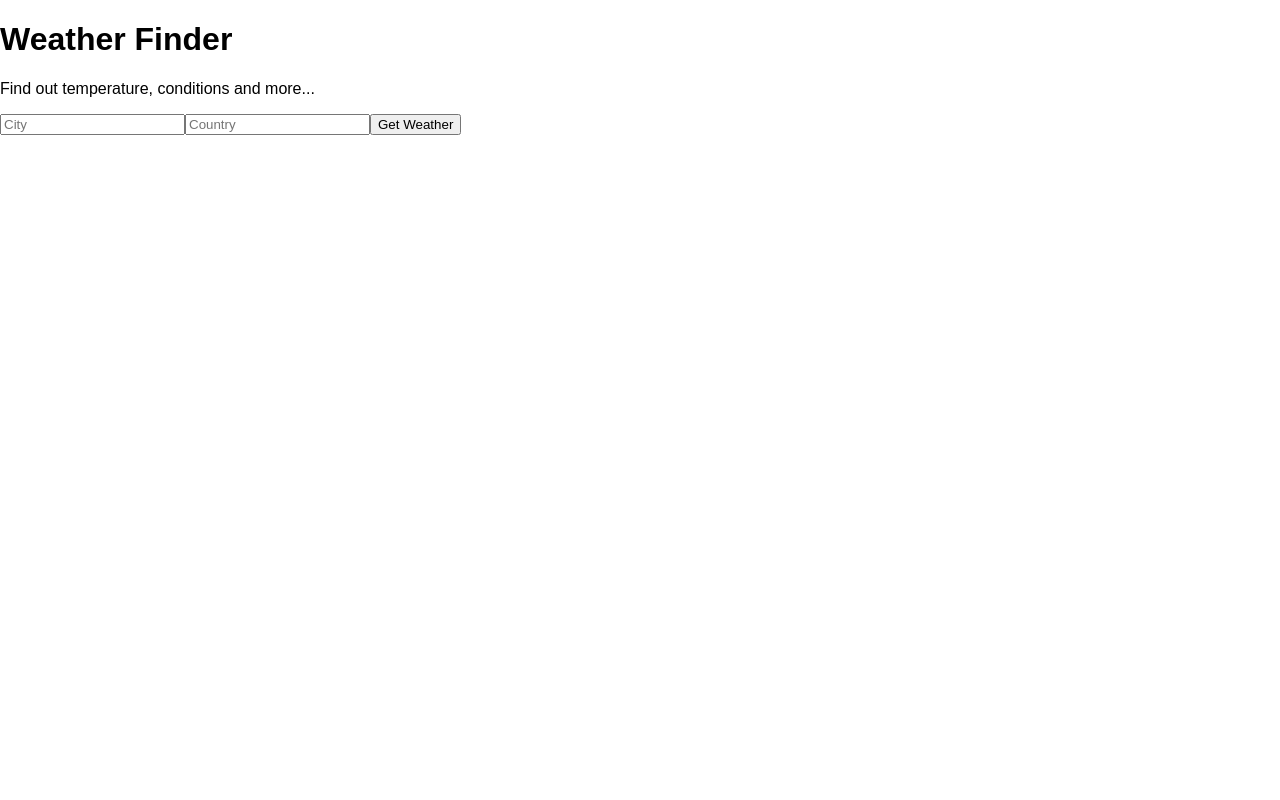
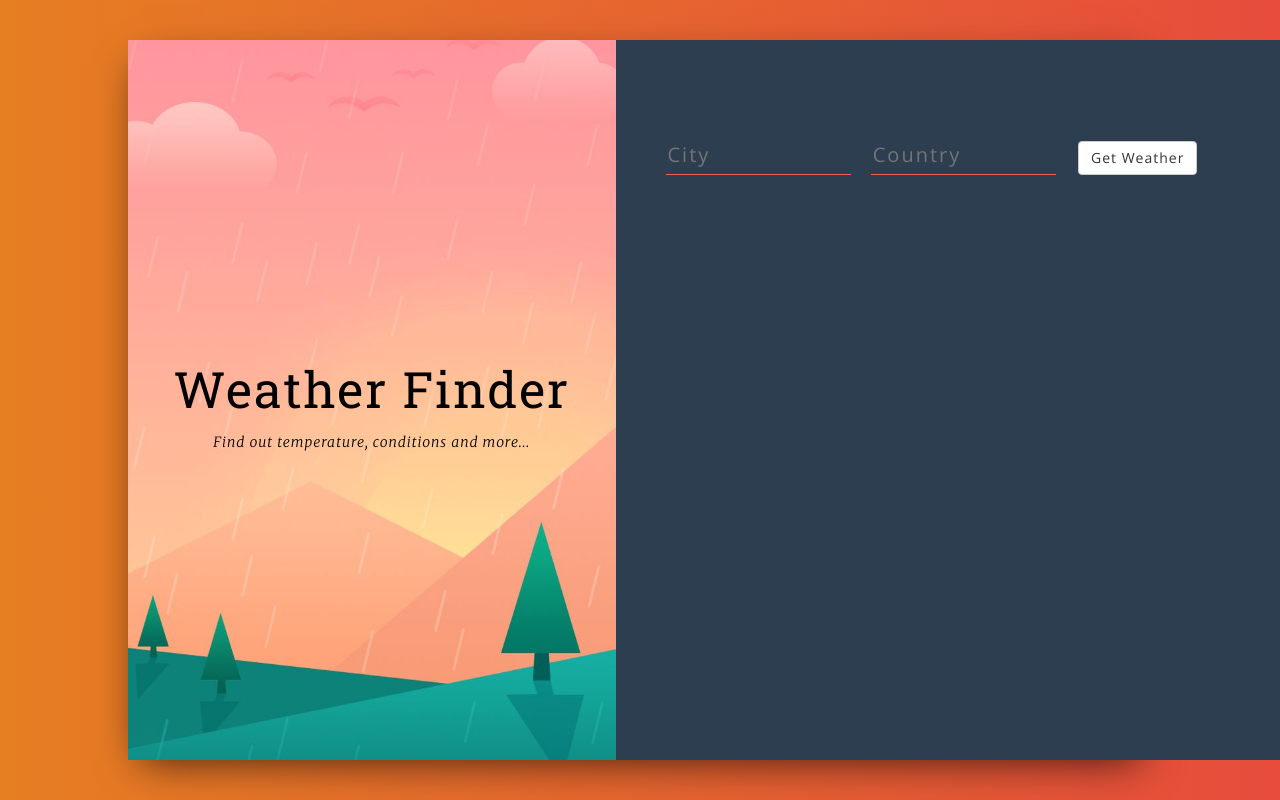
Before and after one commit to johnleoclaudio/weather-react-app, a React (Create React App) app: page / in a window 1280 px wide. Built offline with nearby package versions, Linux system fonts and the light colour scheme.

Commit message:
Added styles

```diff
--- a/package.json
+++ b/package.json
@@ -3,6 +3,7 @@
   "version": "0.1.0",
   "private": true,
   "dependencies": {
+    "bootstrap": "^3.3.7",
     "react": "^16.3.2",
     "react-dom": "^16.3.2",
     "react-scripts": "1.1.4"
--- /dev/null
+++ b/src/App.css
@@ -0,0 +1,127 @@
+@import url('https://fonts.googleapis.com/css?family=Merriweather:100,200,300,300i,400,400i,700');
+@import url('https://fonts.googleapis.com/css?family=Roboto+Slab:400,700');
+@import url('https://fonts.googleapis.com/css?family=Open+Sans:300,400');
+
+body {
+  font-family: "Open Sans", serif;
+}
+
+.wrapper {
+  background: linear-gradient(to right, #e67e22, #e74c3c);
+  height: 100vh;
+  display: flex;
+  justify-content: center;
+  align-items: center;
+}
+
+.main {
+  height: 90vh;
+  background: #fff;
+  box-shadow: 0px 13px 40px -13px rgba(0,0,0,0.75);
+  width: 80%;
+  margin: 0 auto;
+}
+
+.title-container {
+  height: 90vh;
+  background: url("img/bg.jpg") center center no-repeat;
+  background-size: cover;
+  display: flex;
+  align-items: center;
+  justify-content: center;
+  text-align: center;
+  color: #000;
+}
+
+.title-container__title {
+  font-size: 50px;
+  letter-spacing: 2px;
+  line-height: 1.3;
+  font-family: 'Roboto Slab', serif;
+}
+
+.title-container__subtitle {
+  font-style: italic;
+  font-weight: 100;
+  letter-spacing: 1px;
+  line-height: 1.5;
+  font-family: "Merriweather", serif;
+}
+
+.form-container {
+  background-color: #2c3e50;
+  height: 90vh;
+  padding-top: 100px;
+  padding-left: 50px;
+}
+
+input[type="text"] {
+  background-color: transparent;
+  border: 0;
+  border-bottom: solid 1px #f16051;
+  width: 30%;
+  padding-bottom: 4px;
+  color: #fff !important;
+  font-weight: lighter;
+  letter-spacing: 2px;
+  margin-bottom: 30px;
+  margin-right: 20px;
+  font-size: 20px;
+}
+
+input[type="text"] {
+    outline: none;
+}
+
+input:-webkit-autofill {
+    -webkit-box-shadow: 0 0 0 30px #2c3e50 inset;
+    -webkit-text-fill-color: #fff !important;
+}
+
+button {
+  border: 0;
+  padding: 8px 20px;
+  margin: 0 2px;
+  border-radius: 2px;
+  font-weight: lighter;
+  letter-spacing: 1px;
+  font-size: 15px;
+  cursor: pointer;
+  background-color: #f16051;
+  color: #fff;
+  font-weight: 100;
+}
+
+button:active {
+  outline: none;
+}
+
+.weather__info {
+  width: 60%;
+  font-size: 20px;
+  font-weight: 200;
+  letter-spacing: 2px;
+}
+
+.weather__key {
+  color: #f16051;
+  border-bottom: solid 2px rgba(255,255,255,0.06);
+  padding: 20px 0 20px 0;
+  font-weight: 400;
+}
+
+.weather__key:last-child {
+  border: 0;
+}
+
+.weather__value {
+  color: #fff;
+  font-weight: 200;
+}
+
+.weather__error {
+  color: #f16051;
+  font-size: 20px;
+  letter-spacing: 1px;
+  font-weight: 200;
+}
--- a/src/App.js
+++ b/src/App.js
@@ -44,7 +44,14 @@
   render() {
     return(
       <div>
+        <div className="wrapper">
+          <div className="main">
+            <div className="container">
+              <div className="row">
+                <div className="col-xs-5 title-container">
                   <Titles />
+                </div>
+                <div className="col-xs-7 form-container">
                   <Form getWeather={this.getWeather}/>
                   <Weather
                     temperature={this.state.temperature}
@@ -55,8 +62,16 @@
                     error={this.state.error}
                     />
                 </div>
+              </div>
+            </div>
+          </div>
+        </div>
+      </div>
     );
   }
 }
 
+
+
+
 export default App;
--- a/src/components/Form.js
+++ b/src/components/Form.js
@@ -4,7 +4,7 @@
     <form onSubmit={props.getWeather}>
         <input type="text" name="city" placeholder="City"/>
         <input type="text" name="country" placeholder="Country"/>
-        <button>Get Weather</button>
+        <button className="btn btn-default">Get Weather</button>
     </form>
 );
 
--- a/src/components/Titles.js
+++ b/src/components/Titles.js
@@ -2,8 +2,8 @@
 
 const Titles = () => (
     <div>
-        <h1>Weather Finder</h1>
-        <p>Find out temperature, conditions and more...</p>
+        <h1 className="title-container__title">Weather Finder</h1>
+        <p className="title-container__subtitle">Find out temperature, conditions and more...</p>
     </div>
 );
 
--- a/src/components/Weather.js
+++ b/src/components/Weather.js
@@ -1,12 +1,30 @@
 import React from 'react';
 
 const Weather = props => (
-    <div>
-        { props.city && props.country && <p>Location: {props.city}, {props.country}</p>}
-        { props.temperature && <p>Temperature: {props.temperature}</p>}
-        { props.humidity && <p>Humidity: {props.humidity}</p>}
-        { props.description && <p>Conditions: {props.description}</p>}
-        { props.error && <p>{props.error}</p>}
+    <div className="weather__info">
+        {
+            props.city && props.country && <p className="weather__key">Location:
+                <span className="weather__value"> {props.city}, {props.country}</span>
+            </p>
+        }
+        {
+            props.temperature && <p className="weather__key">Temperature:
+                <span className="weather__value"> {props.temperature}</span>
+            </p>
+        }
+        {
+            props.humidity && <p className="weather__key">Humidity:
+                <span className="weather__value"> {props.humidity}</span>
+            </p>
+        }
+        {
+            props.description && <p className="weather__key">Conditions:
+                <span className="weather__value"> {props.description}</span>
+            </p>
+        }
+        {
+            props.error && <p className="weather__error">{props.error}</p>
+        }
     </div>
 );
 
--- a/src/index.js
+++ b/src/index.js
@@ -1,6 +1,7 @@
 import React from 'react';
 import ReactDOM from 'react-dom';
-import './index.css';
+import 'bootstrap/dist/css/bootstrap.min.css';
+import './App.css'
 import App from './App';
 import registerServiceWorker from './registerServiceWorker';
 
```
Also changed, not shown: src/img/bg.jpg (added), 1 other file (tests, documents, lock files or other folders). Lines whose indentation alone changed are shown as unchanged.
